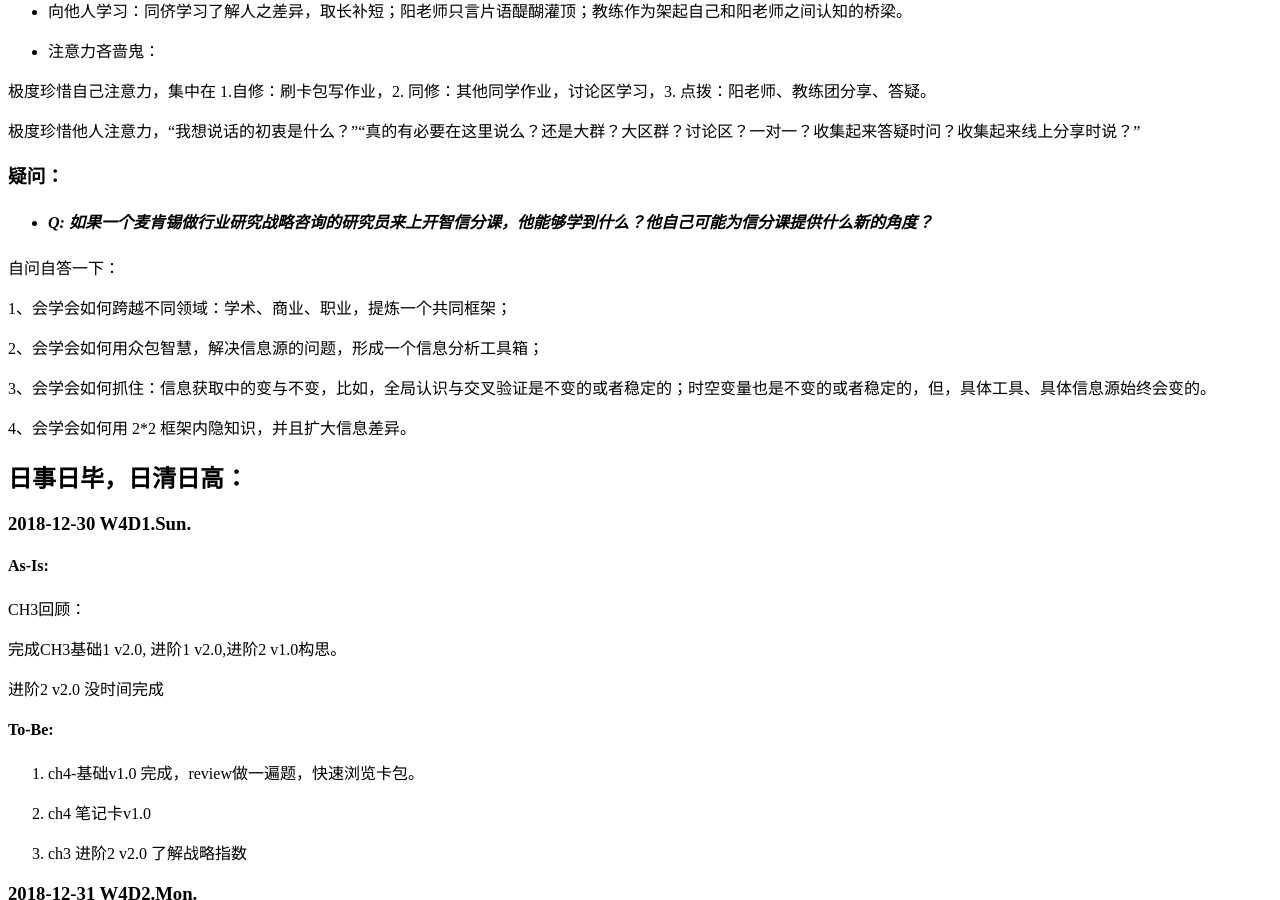
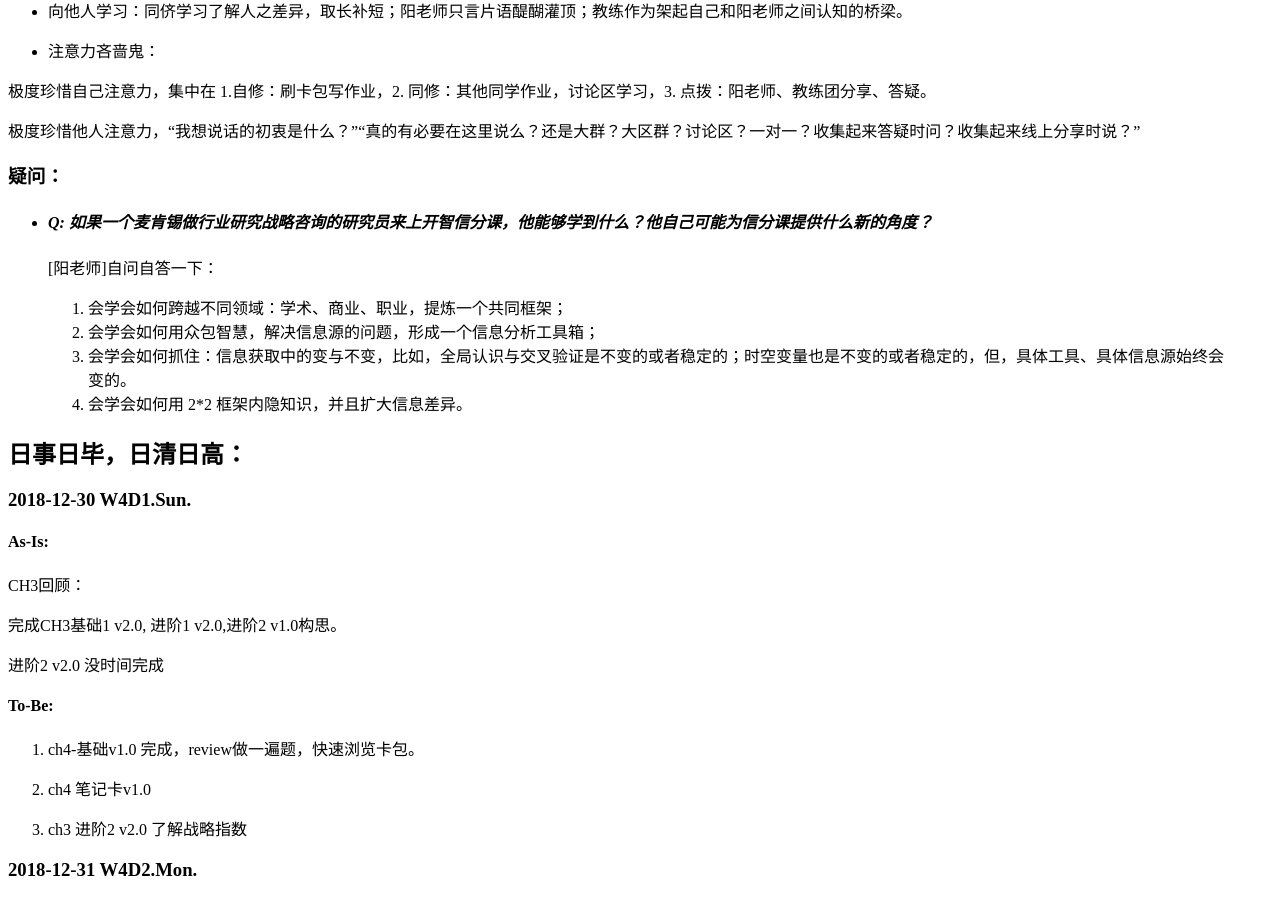
Before and after one commit to kiaorahao/hao.github.io, a Jekyll site: the page built from _posts/2019-01-31-CH4_notes.md, in a window 1280 px wide and 900 px high, scrolled down 3498 px. Built offline with Jekyll 4.4.1, drawn with Linux system fonts in a browser that asks for light colours; comment, search, counter and statistics services are not loaded.

Commit message:
Update 2019-01-31-CH4_notes.md

```diff
--- a/_posts/2019-01-31-CH4_notes.md
+++ b/_posts/2019-01-31-CH4_notes.md
@@ -192,19 +192,11 @@ V4.0-2018123\*：教练团答疑后4稿。
 
 - ####  *Q:  如果一个麦肯锡做行业研究战略咨询的研究员来上开智信分课，他能够学到什么？他自己可能为信分课提供什么新的角度？*
 
-
-
-自问自答一下：
-
-
-
-1、会学会如何跨越不同领域：学术、商业、职业，提炼一个共同框架；
-
-2、会学会如何用众包智慧，解决信息源的问题，形成一个信息分析工具箱；
-
-3、会学会如何抓住：信息获取中的变与不变，比如，全局认识与交叉验证是不变的或者稳定的；时空变量也是不变的或者稳定的，但，具体工具、具体信息源始终会变的。
-
-4、会学会如何用 2*2 框架内隐知识，并且扩大信息差异。
+> [阳老师]自问自答一下：
+> 1. 会学会如何跨越不同领域：学术、商业、职业，提炼一个共同框架；
+> 2. 会学会如何用众包智慧，解决信息源的问题，形成一个信息分析工具箱；
+> 3. 会学会如何抓住：信息获取中的变与不变，比如，全局认识与交叉验证是不变的或者稳定的；时空变量也是不变的或者稳定的，但，具体工具、具体信息源始终会变的。
+> 4. 会学会如何用 2*2 框架内隐知识，并且扩大信息差异。
 
 ## 日事日毕，日清日高：
 
```
